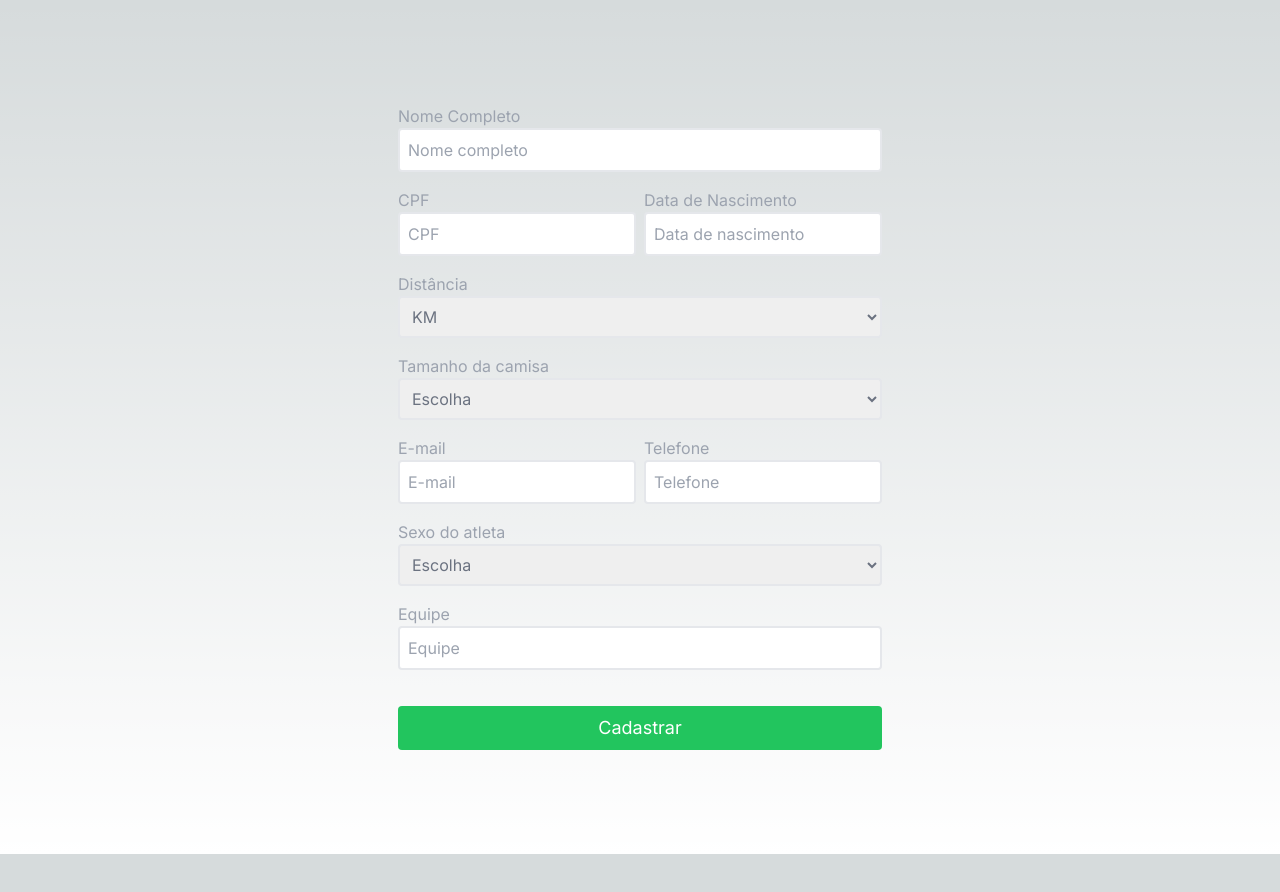
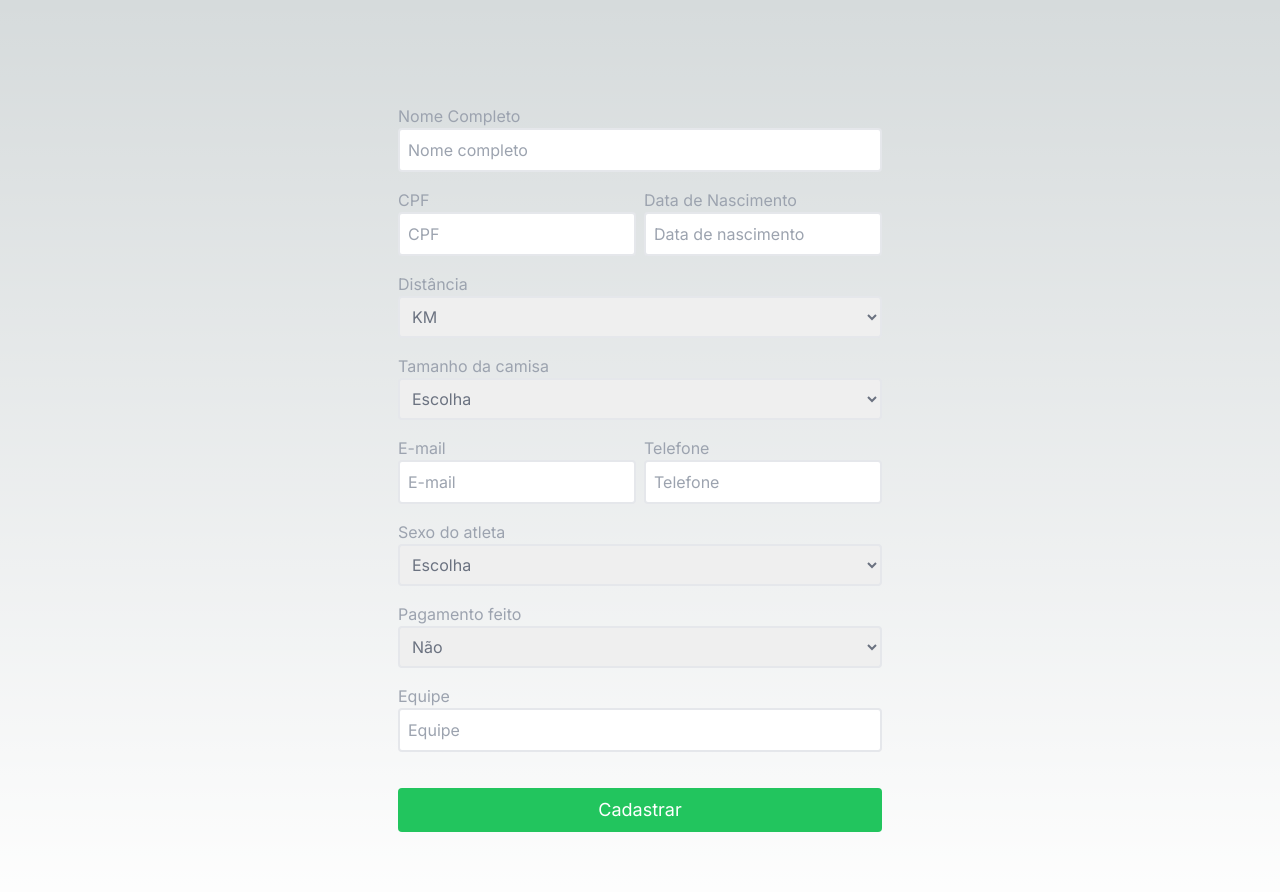
Before and after one commit to junioralcant/samas-trail-front, a Next.js app: page / in a window 1280 px wide. Shown: the top 892 px of the page. Before the commit the page ends 854 px from the top, so only its background shows below. Built offline with nearby package versions, Linux system fonts and the light colour scheme.

Commit message:
feat: add age and paid

```diff
--- a/src/app/components/FormAddUser/form-add-user.tsx
+++ b/src/app/components/FormAddUser/form-add-user.tsx
@@ -23,6 +23,7 @@ export type UserModel = {
   distance: string;
   shirtSize: string;
   sex: string;
+  paid: string;
 };
 
 type FormAddUserProps = {
@@ -143,6 +144,7 @@ export function FormAddUser({isShowCityField}: FormAddUserProps) {
           distance: data.distance,
           shirtSize: data.shirtSize,
           sex: data.sex,
+          paid: data.paid === 'Sim' ? true : false,
         },
         {headers: {'Content-Type': 'application/json'}}
       );
@@ -316,6 +318,23 @@ export function FormAddUser({isShowCityField}: FormAddUserProps) {
           )}
         />
 
+        <Controller
+          name="paid"
+          control={control}
+          render={({field}) => (
+            <div className="flex flex-col w-full">
+              <label className="text-gray-400">Pagamento feito</label>
+              <select
+                className={`p-2 rounded w-full text-gray-500 border-2`}
+                {...field}
+              >
+                <option value="Nao">Não</option>
+                <option value="Sim">Sim</option>
+              </select>
+            </div>
+          )}
+        />
+
         <Input
           label="Equipe"
           name="team"
--- a/src/app/users/page.tsx
+++ b/src/app/users/page.tsx
@@ -86,6 +86,9 @@ export default function Users() {
             <th scope="col" className="px-6 py-3">
               Pago
             </th>
+            <th scope="col" className="px-6 py-3">
+              Data de nascimento
+            </th>
           </tr>
         </thead>
         <tbody>
@@ -110,6 +113,7 @@ export default function Users() {
               <td className="px-6 py-4">
                 {user.paid ? 'Sim' : 'Não'}
               </td>
+              <td className="px-6 py-4">{user.age}</td>
             </tr>
           ))}
         </tbody>
```
